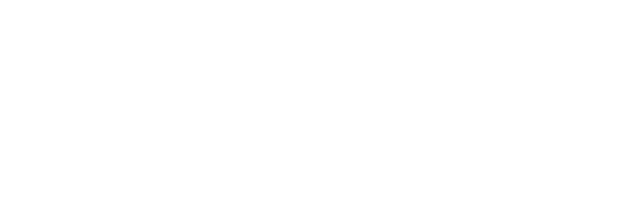
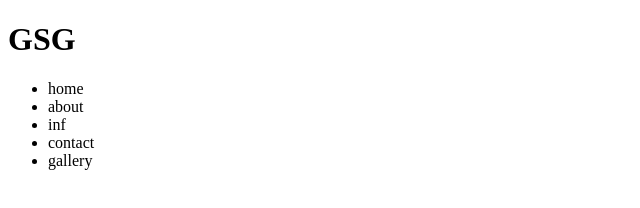
Before and after one commit to SaleMMousa/GSG, a plain HTML site: page index.html in a window 1280 px wide. Shown: the whole page, without its empty margins (0-640 px from the left). Drawn offline with Linux system fonts and the light colour scheme.

Commit message:
creat nav tag

```diff
--- a/index.html
+++ b/index.html
@@ -7,6 +7,15 @@
     <title>Document</title>
 </head>
 <body>
-
+    <h1>GSG</h1>
+    <nav>
+        <ul>
+            <li>home</li>
+            <li>about</li>
+            <li>inf</li>
+            <li>contact</li>
+            <li>gallery</li>
+        </ul>
+    </nav>
 </body>
 </html>
```
